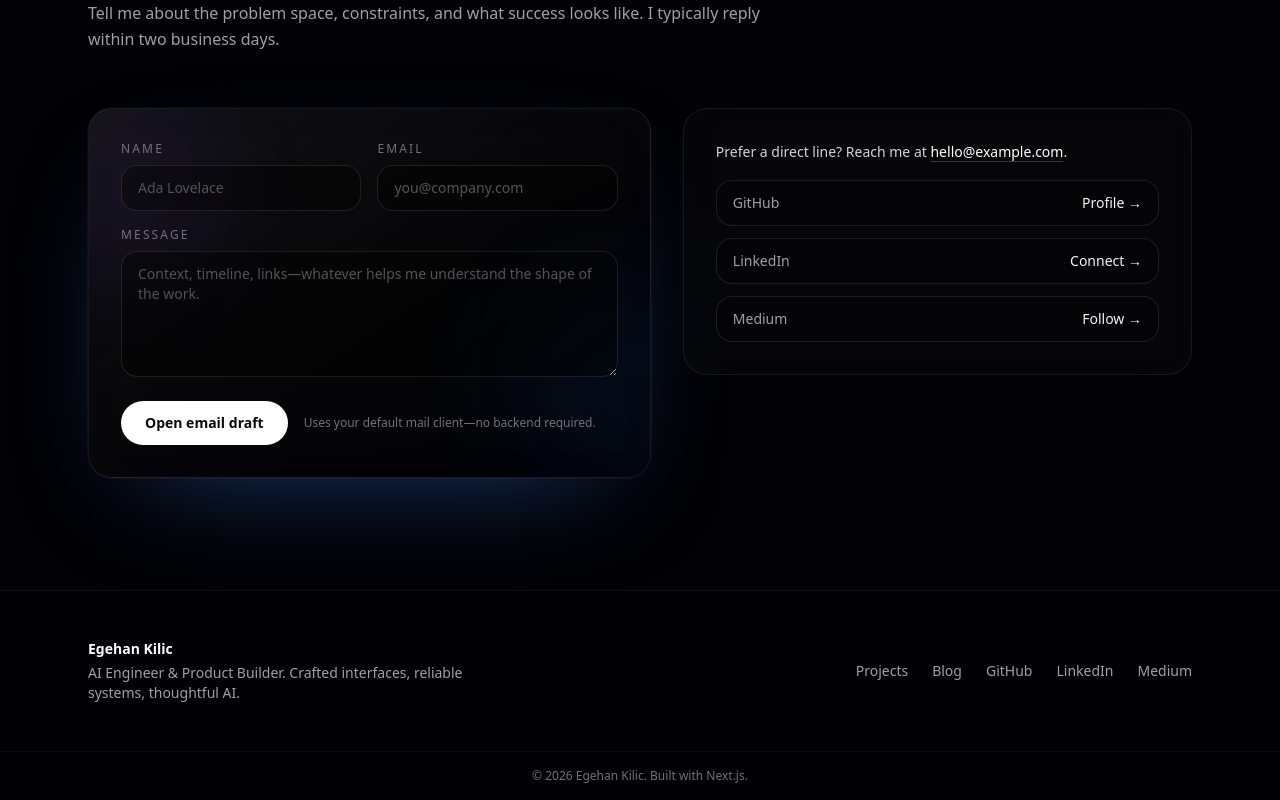
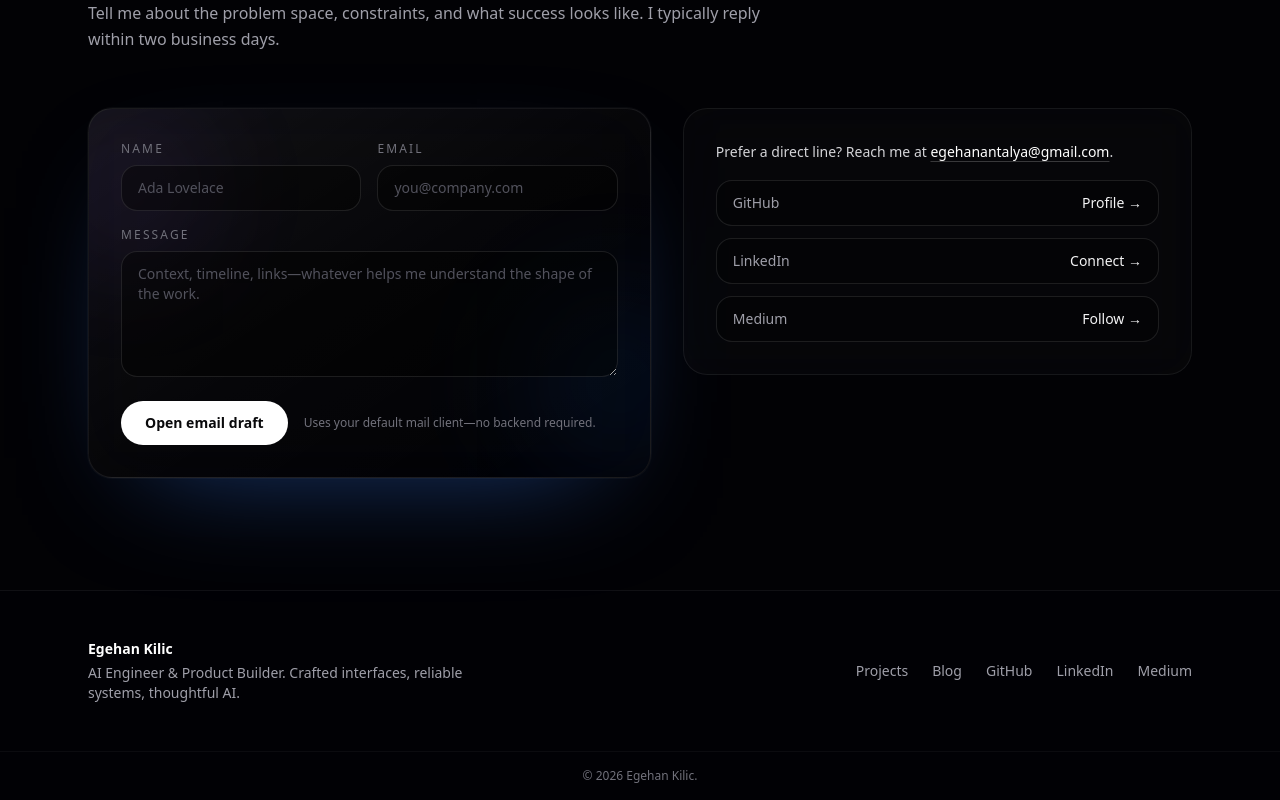
Before and after one commit to egehank1/personal-website, a Next.js app: page / in a window 1280 px wide. Shown: the part 6101-6901 px from the top of the page. Built offline with nearby package versions, Linux system fonts and the light colour scheme; no server answers.

Commit message:
Update footer copyright notice and modify email handling in contact form for improved functionality and personalization.

```diff
--- a/src/components/layout/Footer.tsx
+++ b/src/components/layout/Footer.tsx
@@ -46,7 +46,7 @@ export function Footer() {
         </div>
       </div>
       <div className="border-t border-white/[0.04] py-4 text-center text-xs text-zinc-500">
-        © {new Date().getFullYear()} {site.name}. Built with Next.js.
+        © {new Date().getFullYear()} {site.name}.
       </div>
     </footer>
   );
--- a/src/components/sections/Contact.tsx
+++ b/src/components/sections/Contact.tsx
@@ -20,7 +20,7 @@ export function Contact() {
     const body = encodeURIComponent(
       `Name: ${name}\nEmail: ${email}\n\n${message}`,
     );
-    window.location.href = `mailto:${site.email}?subject=${subject}&body=${body}`;
+    window.open(`mailto:${site.email}?subject=${subject}&body=${body}`, "_self");
     setStatus("sent");
     form.reset();
     window.setTimeout(() => setStatus("idle"), 4000);
--- a/src/lib/config.ts
+++ b/src/lib/config.ts
@@ -19,7 +19,7 @@ export const site = {
   description:
     "Portfolio of an AI-forward engineer shipping production systems, agents, and interfaces with clarity and craft.",
   url: resolveSiteUrl(),
-  email: "hello@example.com",
+  email: "egehanantalya@gmail.com",
   social: {
     github: "https://github.com/egehank1",
     linkedin: "https://www.linkedin.com/in/egehankilic/",
```
